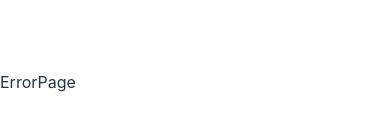
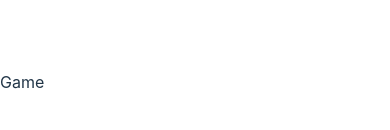
Before and after one commit to Eenrics/ablaze-bot, a React (Vite) app: page /game in a window 390 px wide. Before the commit this address had no page. Shown: the part 340-470 px from the top of the page. Built offline with nearby package versions, Linux system fonts and the light colour scheme.

Commit message:
feat: mobile responsive game display

```diff
--- a/src/App.tsx
+++ b/src/App.tsx
@@ -11,11 +11,16 @@ import Home from "./pages/Home";
 // layouts
 import RootLayout from "./layouts/RootLayout";
 import ErrorPage from "./components/ErrorPage";
+import GameLayout from "./layouts/GameLayout";
+import Game from "./pages/Game";
 
 const router = createBrowserRouter(
   createRoutesFromElements(
     <Route path="/" element={<RootLayout />} errorElement={<ErrorPage />}>
       <Route index element={<Home />} />
+      <Route path="/game" element={<GameLayout />} errorElement={<ErrorPage />}>
+        <Route index element={<Game />} />
+      </Route>
     </Route>,
   ),
 );
--- /dev/null
+++ b/src/layouts/GameLayout/index.tsx
@@ -0,0 +1,12 @@
+import { Outlet, ScrollRestoration } from "react-router-dom";
+
+export default function GameLayout() {
+  return (
+    <div className="game-layout">
+      <ScrollRestoration />
+      <main>
+        <Outlet />
+      </main>
+    </div>
+  );
+}
--- /dev/null
+++ b/src/pages/Game/index.tsx
@@ -0,0 +1,7 @@
+import React from "react";
+
+function Game() {
+  return <div>Game</div>;
+}
+
+export default Game;
```
Also changed, not shown: src/pages/Game/index.ts (deleted).
